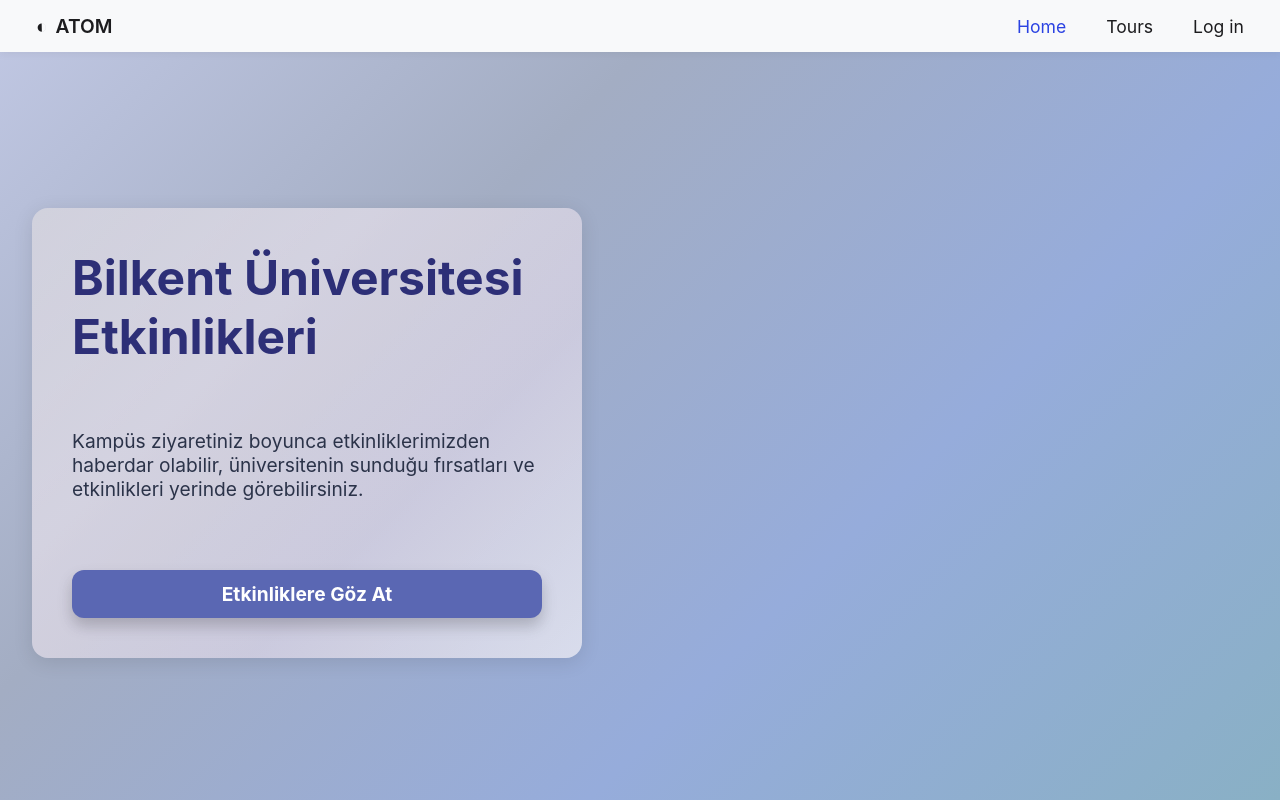
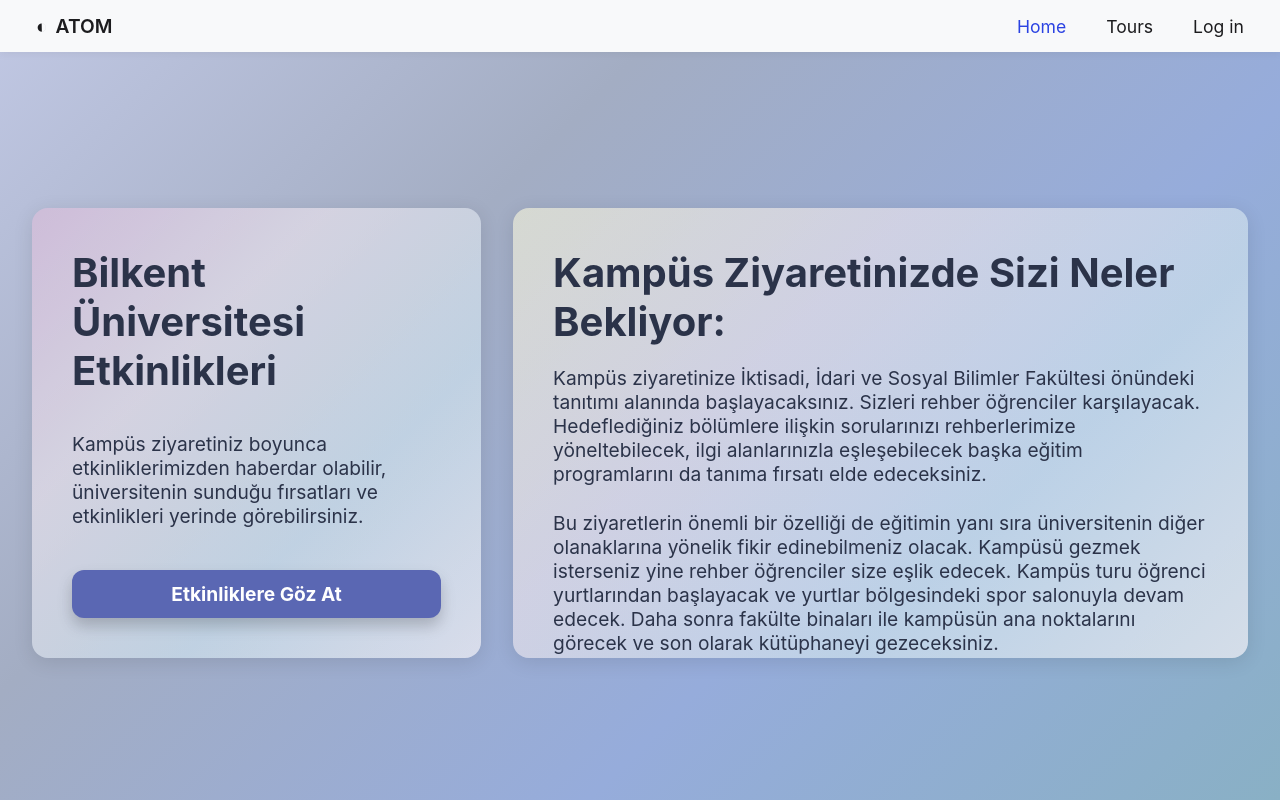
Before and after one commit to borayetkin/CS319-Term-Project, a React (Vite) app in the folder frontend/: page / in a window 1280 px wide. Built offline with nearby package versions, Linux system fonts and the light colour scheme.

Commit message:
Home Changed

```diff
--- a/frontend/src/pages/Home.jsx
+++ b/frontend/src/pages/Home.jsx
@@ -183,7 +183,7 @@
           )}
         </div>
       ) : (
-        <div>
+        <div className="home-container">
           <section className="home-welcome-section">
             <div className="home-text-container">
               <h1>Bilkent Üniversitesi Etkinlikleri</h1>
@@ -197,6 +197,28 @@
               </Link>
             </div>
           </section>
+          <section className="home-info-section">
+            <div className="home-info-container">
+              <h2>Kampüs Ziyaretinizde Sizi Neler Bekliyor:</h2>
+              <p>
+                Kampüs ziyaretinize İktisadi, İdari ve Sosyal Bilimler Fakültesi
+                önündeki tanıtımı alanında başlayacaksınız. Sizleri rehber
+                öğrenciler karşılayacak. Hedeflediğiniz bölümlere ilişkin
+                sorularınızı rehberlerimize yöneltebilecek, ilgi alanlarınızla
+                eşleşebilecek başka eğitim programlarını da tanıma fırsatı elde
+                edeceksiniz.
+              </p>
+              <p>
+                Bu ziyaretlerin önemli bir özelliği de eğitimin yanı sıra
+                üniversitenin diğer olanaklarına yönelik fikir edinebilmeniz
+                olacak. Kampüsü gezmek isterseniz yine rehber öğrenciler size
+                eşlik edecek. Kampüs turu öğrenci yurtlarından başlayacak ve
+                yurtlar bölgesindeki spor salonuyla devam edecek. Daha sonra
+                fakülte binaları ile kampüsün ana noktalarını görecek ve son
+                olarak kütüphaneyi gezeceksiniz.
+              </p>
+            </div>
+          </section>
         </div>
       )}
     </div>
--- a/frontend/src/pages/TourApplication.jsx
+++ b/frontend/src/pages/TourApplication.jsx
@@ -74,15 +74,17 @@
   };
 
   return (
+    <section className="tour-application-section">
       <div className="tour-application-container">
         <h1>Submit a Tour Application</h1>
         {message && <p className="tour-application-message">{message}</p>}
 
         <p className="tour-application-description">
           Bilkent Üniversitesi’ni daha yakından tanımak isteyen eğitim
-        kurumların ve bireysel ziyaretçilerin kampüs ziyaret talepleri için aşağıdaki formu doldurarak
-        başvuruda bulunmalarını rica ederiz. Kampüs turları planlarımız
-        çerçevesinde size e-posta ile geri dönüş yapılacaktır.
+          kurumların ve bireysel ziyaretçilerin kampüs ziyaret talepleri için
+          aşağıdaki formu doldurarak başvuruda bulunmalarını rica ederiz. Kampüs
+          turları planlarımız çerçevesinde size e-posta ile geri dönüş
+          yapılacaktır.
         </p>
 
         {step === 1 ? (
@@ -131,6 +133,20 @@
               value={formData.email}
               onChange={handleChange}
               required
+              placeholder="example@example.com"
+            />
+
+            <label htmlFor="phoneNumber">Phone Number:</label>
+            <input
+              type="tel"
+              id="phoneNumber"
+              name="phoneNumber"
+              value={formData.phoneNumber}
+              onChange={handleChange}
+              required
+              placeholder="0 5XX XXX XX XX"
+              pattern="0 5\d{2} \d{3} \d{2} \d{2}"
+              title="Please enter a valid Turkish phone number (e.g., 0 5XX XXX XX XX)"
             />
 
             <label htmlFor="visitDate">Visit Date:</label>
@@ -161,14 +177,6 @@
               value={formData.city}
               onChange={handleChange}
               required
-          />
-
-          <label htmlFor="additionalNotes">Additional Notes:</label>
-          <textarea
-            id="additionalNotes"
-            name="additionalNotes"
-            value={formData.additionalNotes}
-            onChange={handleChange}
             />
 
             {formData.tourType === "school" ? (
@@ -207,14 +215,12 @@
               </>
             )}
 
-          <label htmlFor="phoneNumber">Phone Number:</label>
-          <input
-            type="text"
-            id="phoneNumber"
-            name="phoneNumber"
-            value={formData.phoneNumber}
+            <label htmlFor="additionalNotes">Additional Notes:</label>
+            <textarea
+              id="additionalNotes"
+              name="additionalNotes"
+              value={formData.additionalNotes}
               onChange={handleChange}
-            required
             />
 
             <button type="submit" className="tour-application-submit">
@@ -223,6 +229,7 @@
           </form>
         )}
       </div>
+    </section>
   );
 };
 
--- a/frontend/src/styles/Home.css
+++ b/frontend/src/styles/Home.css
@@ -1,16 +1,23 @@
-.home-welcome-section {
-  position: relative;
-  text-align: left;
-  color: #333;
+/* Parent container for layout */
+.home-container {
+  display: flex;
   width: 100%;
   height: calc(100vh - 54.5px);
+  gap: 2rem;
+  padding-top: 54.5px;
+  justify-content: center;
+  align-items: center;
+  padding: 2rem;
+  box-sizing: border-box;
+}
+
+.home-welcome-section {
   display: flex;
   justify-content: center;
   align-items: center;
-  padding-top: 54.5px;
-  padding: 2rem;
-  z-index: 1;
+  margin-right: auto;
 }
+
 .home-text-container {
   padding: 40px;
   max-width: 550px;
@@ -18,37 +25,69 @@
   box-shadow: 0 4px 20px rgba(0, 0, 0, 0.1);
   background: linear-gradient(
     135deg,
-    rgba(220, 217, 223, 0.7),
+    rgba(216, 188, 217, 0.7),
     rgba(230, 224, 234, 0.7),
-    rgba(222, 214, 230, 0.7),
+    rgba(205, 224, 237, 0.7),
     rgba(243, 241, 245, 0.7)
   );
-  color: #333;
+  color: #2b3349;
   display: flex;
   flex-direction: column;
   justify-content: space-between;
   height: 450px;
-  margin-right: auto;
 }
 
+.home-info-section {
+  display: flex;
+  justify-content: center;
+  align-items: center;
+}
+
+.home-info-container {
+  padding: 40px;
+  max-width: 900px;
+  width: 100%;
+  border-radius: 16px;
+  box-shadow: 0 4px 20px rgba(0, 0, 0, 0.1);
+  background: linear-gradient(
+    135deg,
+    rgba(236, 235, 215, 0.7),
+    rgba(230, 224, 234, 0.7),
+    rgba(205, 224, 237, 0.7),
+    rgba(243, 241, 245, 0.7)
+  );
+  color: #2b3349;
+  display: flex;
+  flex-direction: column;
+  justify-content: space-between;
+  height: 450px;
+}
+
+/* Styling for headings and paragraphs */
 .home-text-container h1,
-.home-text-container p {
+.home-info-container h2,
+.home-text-container p,
+.home-info-container p {
   position: relative;
   color: #2d2f77;
   text-align: left;
 }
 
-.home-text-container h1 {
-  font-size: 3rem;
+.home-text-container h1,
+.home-info-container h2 {
+  font-size: 2.5rem;
   margin-bottom: 20px;
+  color: #2b3349;
 }
 
-.home-text-container p {
+.home-text-container p,
+.home-info-container p {
   font-size: 1.2rem;
   margin-bottom: 25px;
   color: #2b3349;
 }
 
+/* CTA Button Styling */
 .home-cta-button {
   text-decoration: none;
   background-color: #5a67b3;
```
Also changed, not shown: frontend/src/styles/TourApplication.css (+52 -29 lines). Lines whose indentation alone changed are shown as unchanged.
